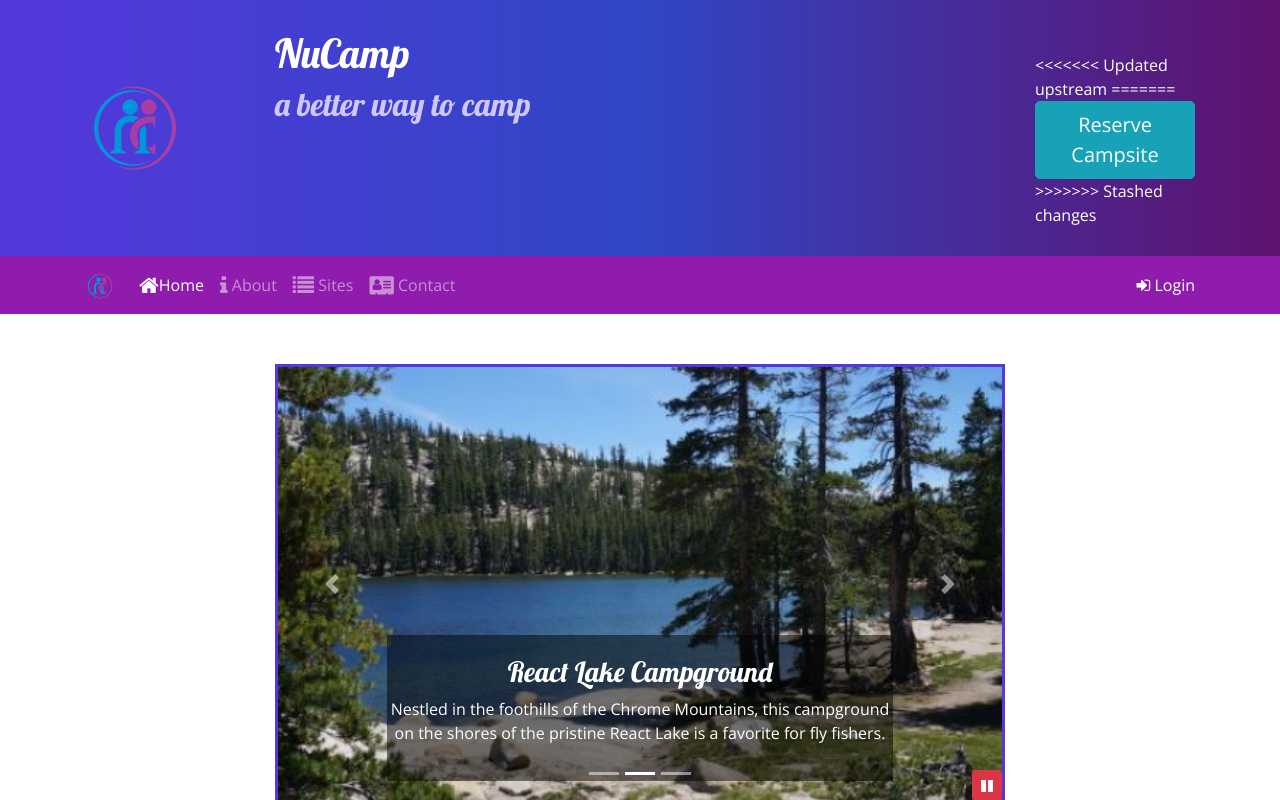
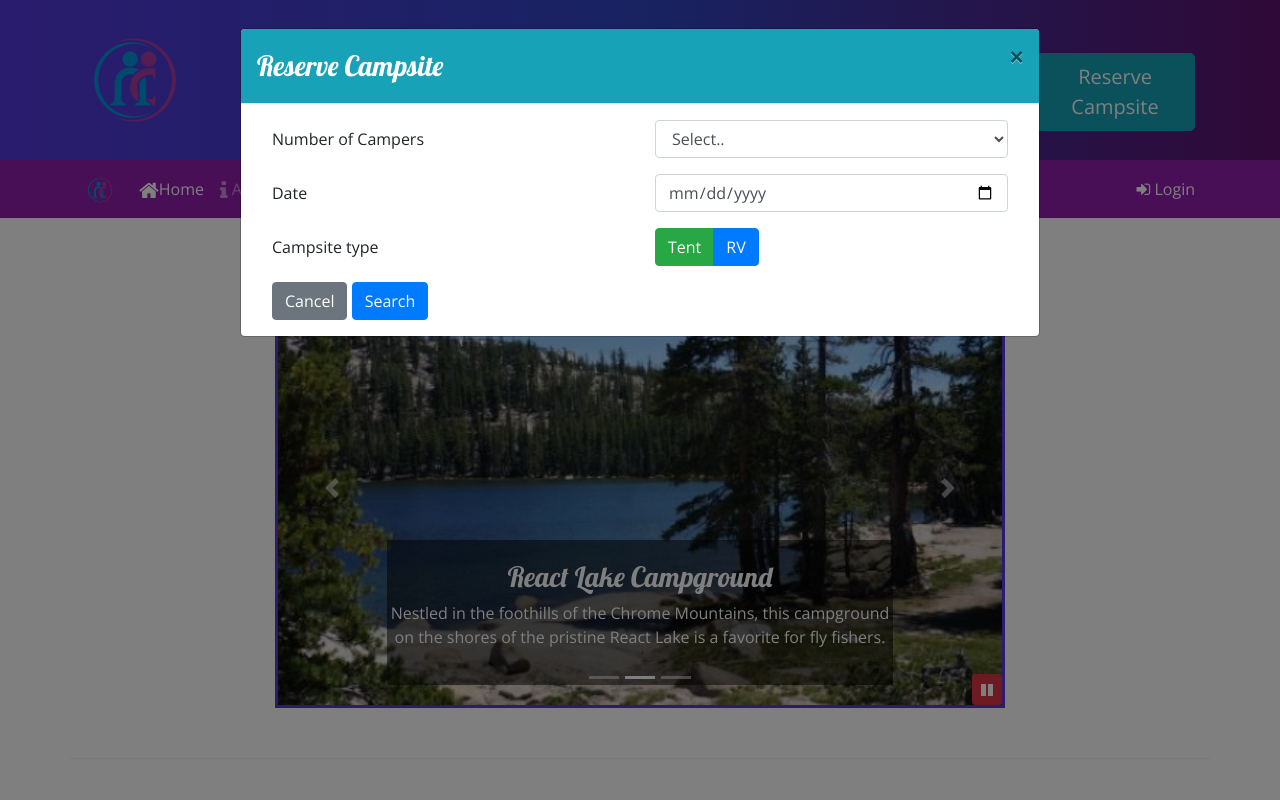
Before and after one commit to hamza-bouthour/nucamp, a website: page index.html in a window 1280 px wide. Both pictures are taken after a click on the button "Reserve Campsite". Shown: the top 800 px of the page. Drawn offline with nearby package versions, Linux system fonts and the light colour scheme; files whose address does not match are found by name.

Commit message:
assignment week 4

```diff
--- a/css/styles.scss
+++ b/css/styles.scss
@@ -4,6 +4,7 @@ $color-pale: #CEC8FF;
 $color-mid: #901CAD;
 $color-dark: #60106b;
 $color-black-transparent: rgba(0, 0, 0, 0.5);
+$color-teal: #17A2B8;
 $body-font: "Open Sans",
 sans-serif;
 $header-font: "Lobster",
@@ -70,3 +71,23 @@ header {
     bottom: 0;
     z-index: 100;
 }
+
+// #reserveModal #loginModal {
+//     .modal-header {
+//         h3 {
+//             color: $color-teal;
+//         }
+//     }
+// }
+#reserveModal {
+    .modal-header {
+        background-color: $color-teal;
+        color: white;
+    }
+}
+#loginModal {
+    .modal-header {
+        background-color: $color-mid;
+        color: white;
+    }
+}
--- a/index.html
+++ b/index.html
@@ -29,10 +29,7 @@
                     <h2>a better way to camp</h2>
                 </div>
                 <div class="col-md-4 col-xl-2 mt-4">
-<<<<<<< Updated upstream
-=======
                     <a role="button" class="btn btn-lg btn-info" id="reserveButton">Reserve Campsite</a>
->>>>>>> Stashed changes
                 </div>
             </div>
         </div>
@@ -40,7 +37,7 @@
     <div id="reserveModal" class="modal fade" role="dialog">
         <div class="modal-dialog modal-lg" role="document">
             <div class="modal-content">
-                <div class="modal-header bg-info text-white">
+                <div class="modal-header">
                     <h3 class="modal-title">Reserve Campsite</h3>
                     <button type="button" class="close" data-dismiss="modal">&times;</button>
                 </div>
@@ -104,7 +101,7 @@
                     <li class="nav-item"><a class="nav-link" href="contactus.html"><i class="fa fa-address-card fa-lg"></i> Contact</a></li>
                 </ul>
                 <span class="ml-auto navbar-text">
-                    <a href="" role="button" data-toggle="modal" data-target="#loginModal">
+                    <a role="button" id="loginButton">
                         <i class="fa fa-sign-in"></i> Login
                     </a>
                 </span>
--- a/js/scripts.js
+++ b/js/scripts.js
@@ -15,5 +15,11 @@ $(function() {
         }
 
     });
+    $('#loginButton').click(function(){
+        $('#loginModal').modal('show');
+    })
+    $('#reserveButton').click(function(){
+        $('#reserveModal').modal('show');
+    })
 
 });
```
Also changed, not shown: css/styles.css.
